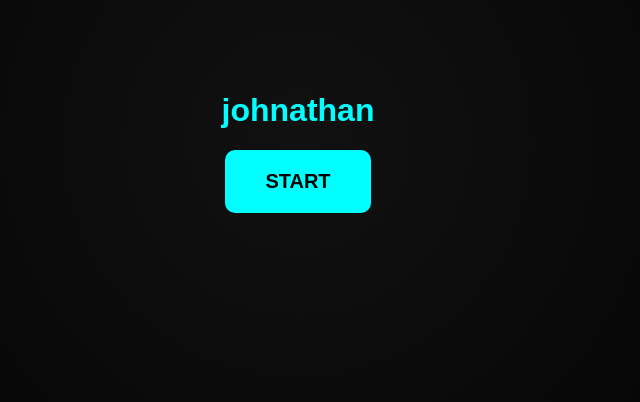
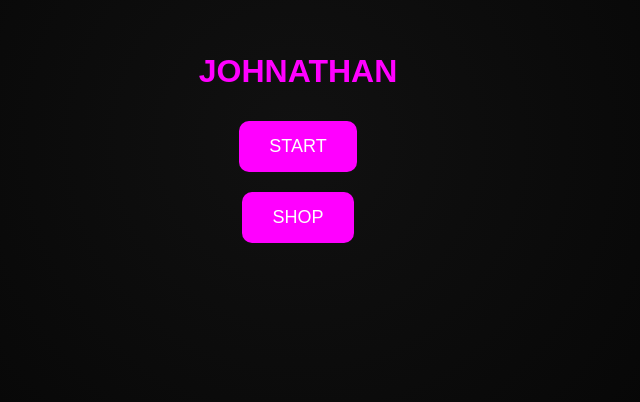
Before and after one commit to jcain81209-ctrl/johnathan, a plain HTML site: page index.html in a window 1280 px wide. Shown: the part 258-660 px from the top of the page, without its empty margins (342-982 px from the left). Drawn offline with Linux system fonts and the light colour scheme.

Commit message:
Update index.html

```diff
--- a/index.html
+++ b/index.html
@@ -1,19 +1,19 @@
 <!DOCTYPE html>
 <html>
 <head>
-    <title>johnathan</title>
+    <title>johnathan - Ultimate Edition</title>
     <meta name="viewport" content="width=device-width, initial-scale=1.0, user-scalable=no">
     <style>
         body {
             margin: 0;
             overflow: hidden;
             background: black;
-            touch-action: none;
+            font-family: Arial, sans-serif;
         }
         canvas {
             display: block;
         }
-        #startScreen {
+        #menuScreen {
             position: absolute;
             width: 100%;
             height: 100%;
@@ -22,26 +22,34 @@
             flex-direction: column;
             justify-content: center;
             align-items: center;
-            color: #00ffff;
-            font-family: Arial;
+            color: #ff00ff;
         }
         button {
-            padding: 20px 40px;
-            font-size: 20px;
-            background: #00ffff;
+            padding: 15px 30px;
+            margin: 10px;
+            font-size: 18px;
+            background: #ff00ff;
             border: none;
             border-radius: 10px;
-            font-weight: bold;
+            color: white;
         }
     </style>
 </head>
 <body>
-    <div id="startScreen">
-        <h1>johnathan</h1>
-        <button id="startBtn">START</button>
-    </div>
 
-    <canvas id="game"></canvas>
-    <script src="game.js"></script>
+<div id="menuScreen">
+    <h1>JOHNATHAN</h1>
+    <button id="startBtn">START</button>
+    <button id="shopBtn">SHOP</button>
+</div>
+
+<canvas id="game"></canvas>
+
+<script src="engine.js"></script>
+<script src="player.js"></script>
+<script src="world.js"></script>
+<script src="ui.js"></script>
+<script src="shop.js"></script>
+
 </body>
 </html>
```
